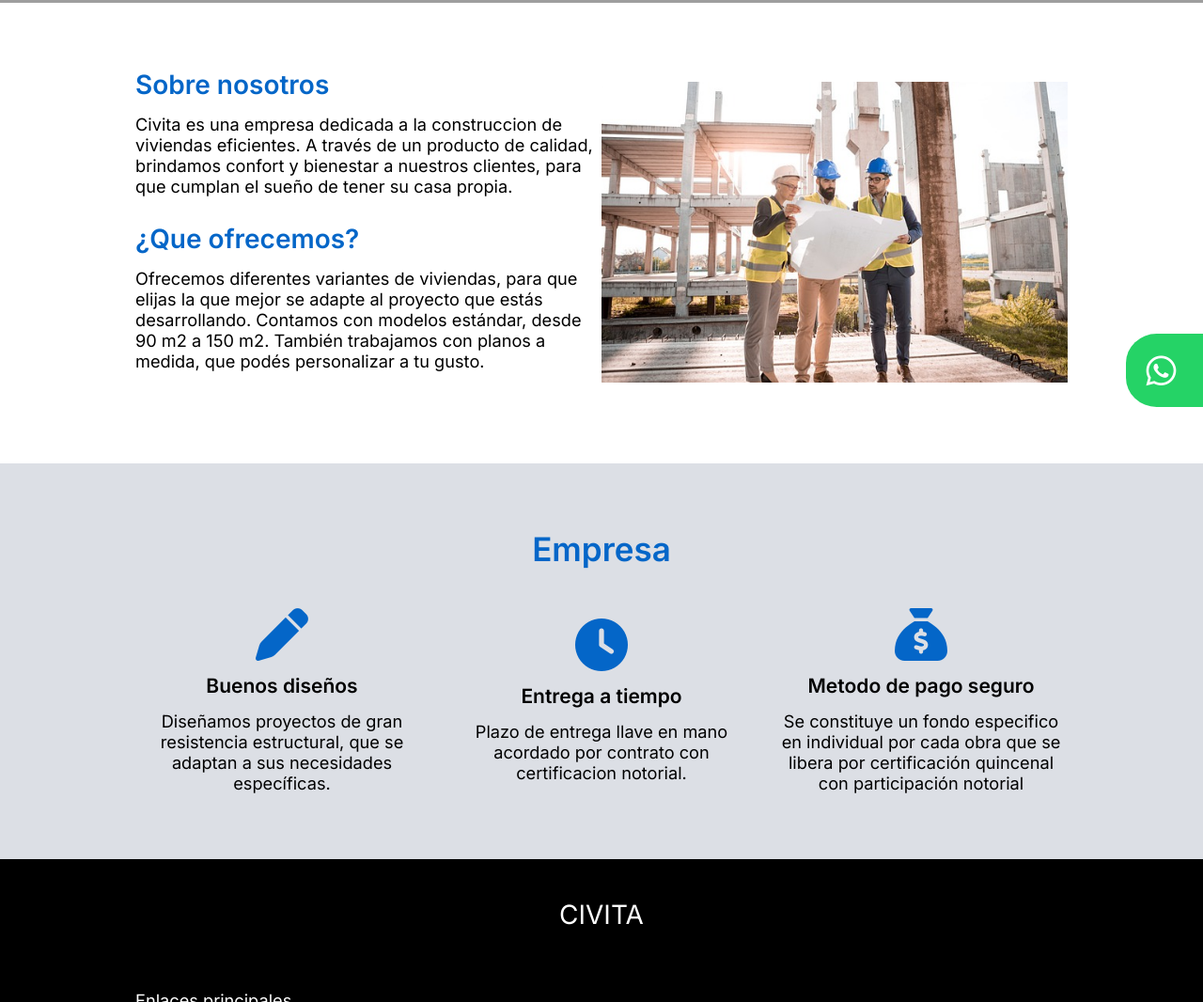
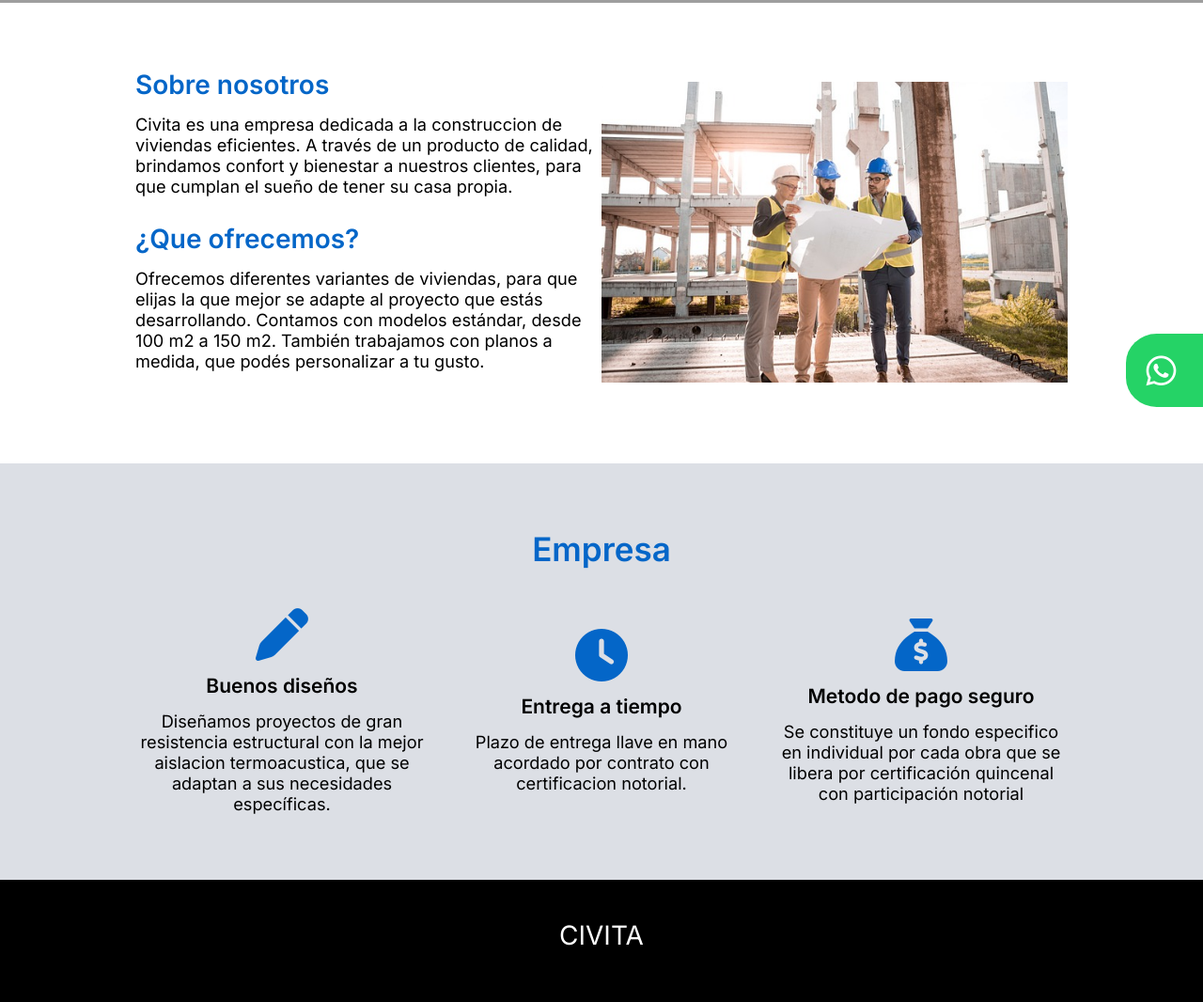
Before and after one commit to manudiiez/civita, a website: page pages/nosotros.html in a window 1280 px wide. Shown: the part 297-1363 px from the top of the page at 94% size. Drawn offline with nearby package versions, Linux system fonts and the light colour scheme; grey boxes are pictures that could not be loaded.

Commit message:
startChange

```diff
--- a/pages/nosotros.html
+++ b/pages/nosotros.html
@@ -80,7 +80,7 @@
               <h2 class="text">
                 Ofrecemos diferentes variantes de viviendas, para que elijas la
                 que mejor se adapte al proyecto que estás desarrollando.
-                Contamos con modelos estándar, desde 90 m2 a 150 m2. También
+                Contamos con modelos estándar, desde 100 m2 a 150 m2. También
                 trabajamos con planos a medida, que podés personalizar a tu
                 gusto.
               </h2>
@@ -99,7 +99,7 @@
               <i class="fa-solid fa-pen"></i>
               <p>Buenos diseños</p>
               <h3>
-                Diseñamos proyectos de gran resistencia estructural, que se
+                Diseñamos proyectos de gran resistencia estructural con la mejor aislacion termoacustica, que se
                 adaptan a sus necesidades específicas.
               </h3>
             </div>
```
Also changed, not shown: pages/modelo1.html (+2 -2 lines).
